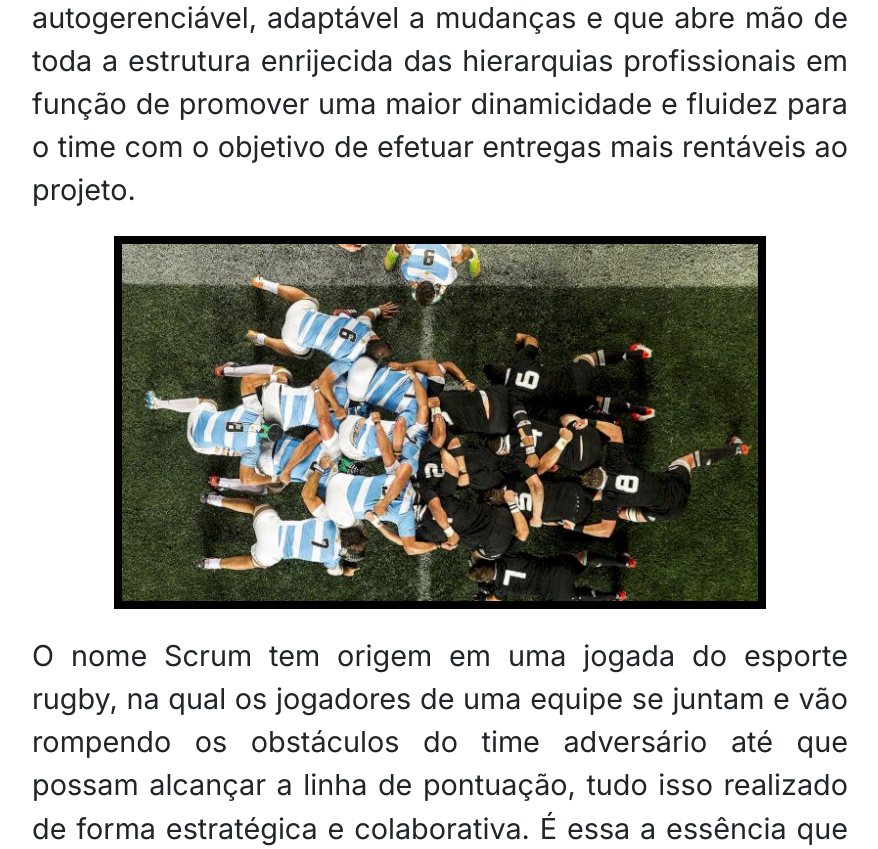
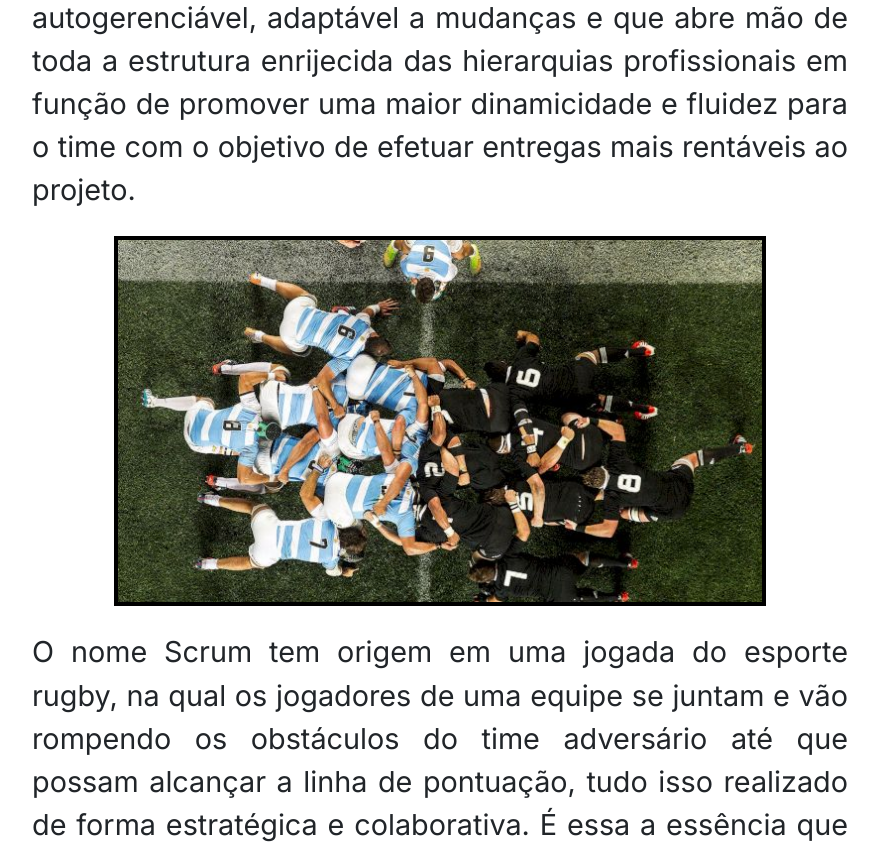
Before and after one commit to MarkVN2/Plataforma-Scrum, a Flask app: page /metodologia/oqueescrum in a window 1280 px wide. Shown: the part 1129-1978 px from the top of the page, without its empty margins (200-1078 px from the left). Run offline with Flask 2, Linux system fonts and the light colour scheme; some web fonts are replaced.

Commit message:
Modificação Css "O que é scrum?"

```diff
--- a/plataforma_scrum/static/css/content.css
+++ b/plataforma_scrum/static/css/content.css
@@ -285,7 +285,7 @@ ul li a {
 }
 
 .met-oqs-border{
-  border: 1vmin black solid;
+  border: 0.6vmin black solid;
   width: 80%
 }
 
--- a/plataforma_scrum/templates/met_oqs.html
+++ b/plataforma_scrum/templates/met_oqs.html
@@ -22,7 +22,7 @@
       das hierarquias profissionais em função de promover uma maior dinamicidade e fluidez para o time com o objetivo de
       efetuar entregas mais rentáveis ao projeto.
     </p>
-    <div style="text-align: center;padding-bottom: 3%;">
+    <div style="text-align: center;padding-bottom: 3%; ">
       <img src="../static/images/met_oqs.png" class="met-oqs-border">
     </div>
     <p class="met-oqs-para">
```
